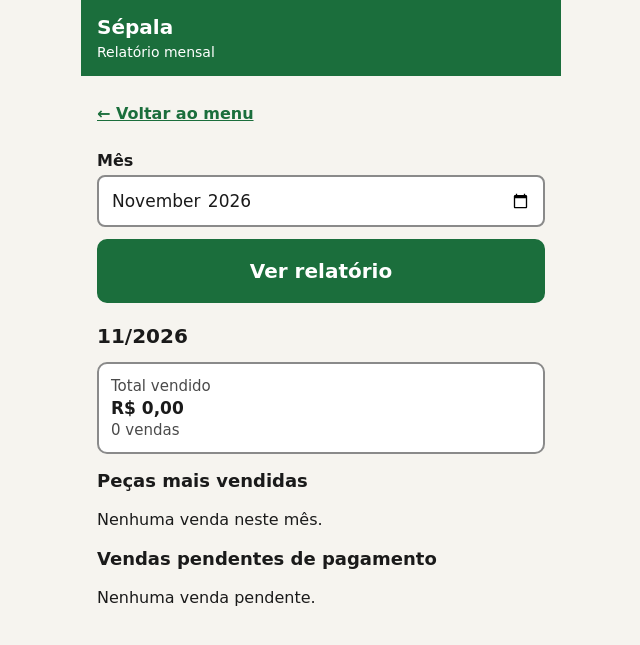
After one commit to marvincosta123/cds-p, a Django app: page /relatorio/ in a window 1280 px wide. The commit adds this page. Shown: the top 645 px of the page, without its empty margins (319-959 px from the left). Run offline with Django 5.2, Linux system fonts and the light colour scheme; a user stored in the database is signed in; tables that the repository leaves empty hold one stand-in row (values such as "Sample post").

Commit message:
feat: relatório mensal com total vendido, peças mais vendidas e pendências (RF07)
Consulta agregada por mês (AAAA-MM validado por expressão regular, com
volta ao mês atual e aviso se inválido): soma das vendas, ranking de
até 5 peças por unidades e lista de vendas pendentes com total. Link no
menu e README atualizado. Cinco testes novos.

Co-Authored-By: Claude Sonnet 5.5 <noreply@anthropic.com>
Claude-Session: https://claude.ai/code/session_01DZtsAz5YHnpn9Go52a32hp

```diff
--- a/app/estoque/templates/estoque/menu.html
+++ b/app/estoque/templates/estoque/menu.html
@@ -3,6 +3,7 @@
 <a class="btn primary" href="{% url 'nova_venda' %}">Nova venda</a>
 <a class="btn" href="{% url 'consultar' %}">Consultar peça</a>
 <a class="btn" href="{% url 'resultado' %}">Estoque baixo<span class="badge">{{ total_alertas }} peça{{ total_alertas|pluralize }}</span></a>
+<a class="btn" href="{% url 'relatorio' %}">Relatório mensal</a>
 <a class="btn" href="{% url 'cadastrar_produto' %}">Cadastrar produto</a>
 <form method="post" action="{% url 'logout' %}">{% csrf_token %}<button class="btn out" type="submit">Sair</button></form>
 <p class="help">Por segurança, a sessão encerra após 30 minutos sem uso.</p>{% endblock %}
--- /dev/null
+++ b/app/estoque/templates/estoque/relatorio.html
@@ -0,0 +1,14 @@
+{% extends "estoque/base.html" %}{% block subtitle %}Relatório mensal{% endblock %}
+{% block content %}<a class="link" href="{% url 'menu' %}">← Voltar ao menu</a>
+<form method="get"><label for="mes">Mês</label><input class="field" type="month" id="mes" name="mes" value="{{ mes_valor }}">
+<button class="btn primary" style="justify-content:center;margin-top:12px" type="submit">Ver relatório</button></form>
+{% if mes_invalido %}<div class="msg err" role="alert"><span class="sym" aria-hidden="true">▲</span><span>Mês inválido. Mostrando o mês atual.</span></div>{% endif %}
+<h1 style="margin-top:20px">{{ mes_texto }}</h1>
+<div class="card"><div class="meta">Total vendido</div><div class="name">R$ {{ total|floatformat:2 }}</div><div class="meta">{{ quantidade_vendas }} venda{{ quantidade_vendas|pluralize }}</div></div>
+<h2 style="font-size:18px">Peças mais vendidas</h2>
+{% for i in mais_vendidas %}<div class="card"><div class="name">{{ i.variacao__produto__nome }}</div><div class="meta">{{ i.variacao__tamanho }} · {{ i.variacao__cor }} · {{ i.unidades }} un.</div></div>
+{% empty %}<p>Nenhuma venda neste mês.</p>{% endfor %}
+<h2 style="font-size:18px">Vendas pendentes de pagamento</h2>
+{% for v in pendentes %}<div class="card att"><span class="tag att"><span class="sym" aria-hidden="true">●</span>PENDENTE</span><div class="name">{{ v.nome_cliente }}</div><div class="meta">R$ {{ v.valor_total|floatformat:2 }} · {{ v.data_hora|date:"d/m/Y" }}</div></div>
+{% empty %}<p>Nenhuma venda pendente.</p>{% endfor %}
+{% if pendentes %}<p class="help">Total pendente: R$ {{ total_pendente|floatformat:2 }}</p>{% endif %}{% endblock %}
--- a/app/estoque/urls.py
+++ b/app/estoque/urls.py
@@ -10,6 +10,7 @@ urlpatterns = [
     path('sair/', auth_views.LogoutView.as_view(), name='logout'),
     path('venda/nova/', views.nova_venda, name='nova_venda'),
     path('resultado/', views.resultado, name='resultado'),
+    path('relatorio/', views.relatorio, name='relatorio'),
     path('consultar/', views.consultar, name='consultar'),
     path('produtos/novo/', views.cadastrar_produto, name='cadastrar_produto'),
 ]
--- a/app/estoque/views.py
+++ b/app/estoque/views.py
@@ -1,12 +1,16 @@
+import re
+from datetime import datetime
+
 from django.contrib import messages
 from django.contrib.auth.decorators import login_required
 from django.db import transaction
-from django.db.models import F, Q
+from django.db.models import F, Q, Sum
 from django.shortcuts import redirect, render
+from django.utils import timezone
 from django.views.decorators.http import require_http_methods
 
 from .forms import ItemVendaFormSet, ProdutoForm, VendaForm
-from .models import Produto, Variacao
+from .models import ItemVenda, Produto, Variacao, Venda
 from .services import RegraDeNegocioError, registrar_venda
 
 
@@ -80,3 +84,39 @@ def cadastrar_produto(request):
         messages.success(request, 'Produto cadastrado.')
         return redirect('menu')
     return render(request, 'estoque/cadastrar_produto.html', {'form': form})
+
+
+def _limites_do_mes(texto):
+    """Converte 'AAAA-MM' no intervalo [início, fim) do mês, no fuso configurado."""
+    if texto and re.fullmatch(r'\d{4}-(0[1-9]|1[0-2])', texto):
+        ano, mes = int(texto[:4]), int(texto[5:])
+    else:
+        hoje = timezone.localdate()
+        ano, mes = hoje.year, hoje.month
+    fuso = timezone.get_current_timezone()
+    inicio = datetime(ano, mes, 1, tzinfo=fuso)
+    fim = datetime(ano + (mes == 12), 1 if mes == 12 else mes + 1, 1, tzinfo=fuso)
+    return ano, mes, inicio, fim
+
+
+@login_required
+def relatorio(request):
+    """Relatório mensal: total vendido, peças mais vendidas e vendas pendentes (RF07)."""
+    bruto = request.GET.get('mes', '')
+    ano, mes, inicio, fim = _limites_do_mes(bruto)
+    vendas = Venda.objects.filter(data_hora__gte=inicio, data_hora__lt=fim)
+    total = vendas.aggregate(t=Sum('valor_total'))['t'] or 0
+    mais_vendidas = (
+        ItemVenda.objects.filter(venda__in=vendas)
+        .values('variacao__produto__nome', 'variacao__tamanho', 'variacao__cor')
+        .annotate(unidades=Sum('quantidade'))
+        .order_by('-unidades', 'variacao__produto__nome')[:5]
+    )
+    pendentes = vendas.filter(situacao_pagamento=Venda.Pagamento.PENDENTE).order_by('data_hora')
+    return render(request, 'estoque/relatorio.html', {
+        'mes_valor': f'{ano:04d}-{mes:02d}', 'mes_texto': f'{mes:02d}/{ano}',
+        'mes_invalido': bool(bruto) and bruto != f'{ano:04d}-{mes:02d}',
+        'quantidade_vendas': vendas.count(), 'total': total,
+        'mais_vendidas': mais_vendidas, 'pendentes': pendentes,
+        'total_pendente': pendentes.aggregate(t=Sum('valor_total'))['t'] or 0,
+    })
```
Also changed, not shown: app/estoque/tests.py (+36 -0 lines), README.md.
